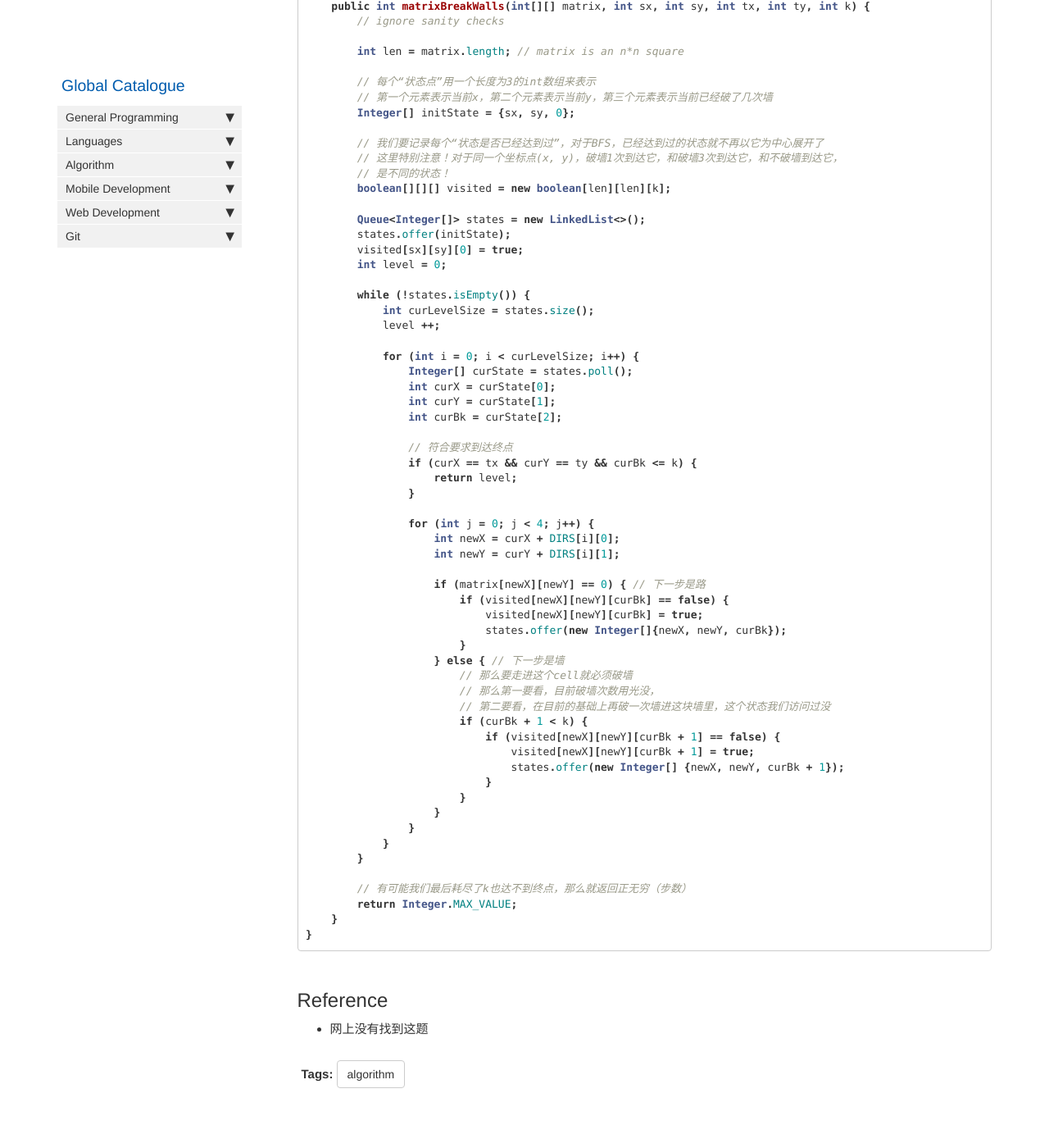
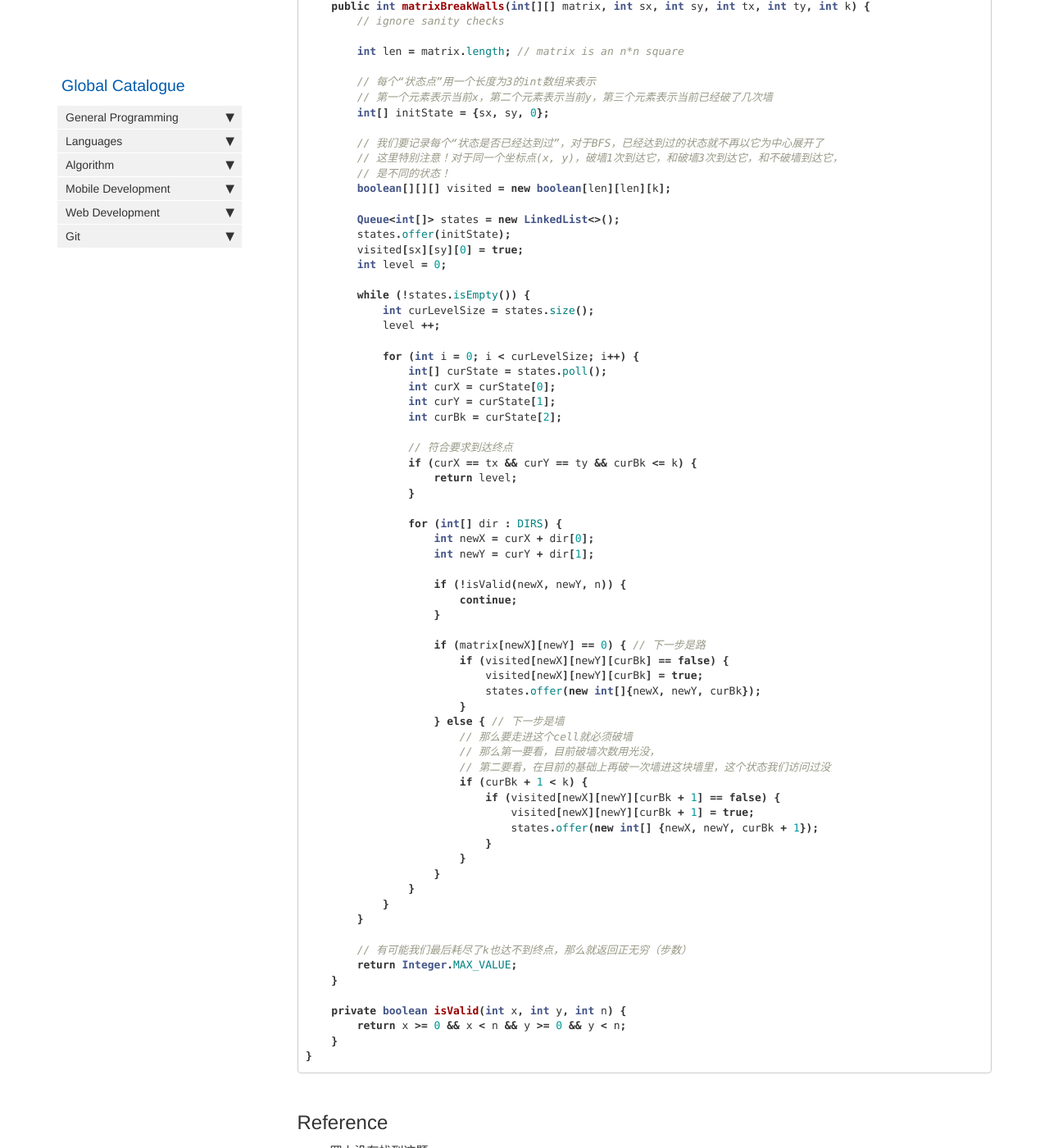
Before and after one commit to HungryOrc/hungryorc.github.io, a Jekyll site: the page built from pages/algorithm/algorithm_shortest_path_in_matrix_with_max_wall_breaking_counts.md, in a window 1280 px wide and 1400 px high, scrolled down 1278 px. Shown: the whole window at 82% size. Built offline with Jekyll 4.4.1, drawn with Linux system fonts in a browser that asks for light colours; nearby versions of some CDN libraries; comment, search, counter and statistics services are not loaded.

Commit message:
Update algorithm_shortest_path_in_matrix_with_max_wall_breaking_counts.md

````diff
--- a/pages/algorithm/algorithm_shortest_path_in_matrix_with_max_wall_breaking_counts.md
+++ b/pages/algorithm/algorithm_shortest_path_in_matrix_with_max_wall_breaking_counts.md
@@ -49,14 +49,14 @@ public class Solution {
 
         // 每个“状态点”用一个长度为3的int数组来表示
         // 第一个元素表示当前x，第二个元素表示当前y，第三个元素表示当前已经破了几次墙
-        Integer[] initState = {sx, sy, 0};
+        int[] initState = {sx, sy, 0};
 
         // 我们要记录每个“状态是否已经达到过”，对于BFS，已经达到过的状态就不再以它为中心展开了
         // 这里特别注意！对于同一个坐标点(x, y)，破墙1次到达它，和破墙3次到达它，和不破墙到达它，
         // 是不同的状态！
         boolean[][][] visited = new boolean[len][len][k];
 
-        Queue<Integer[]> states = new LinkedList<>();
+        Queue<int[]> states = new LinkedList<>();
         states.offer(initState);
         visited[sx][sy][0] = true;
         int level = 0;
@@ -66,7 +66,7 @@ public class Solution {
             level ++;
 
             for (int i = 0; i < curLevelSize; i++) {
-                Integer[] curState = states.poll();
+                int[] curState = states.poll();
                 int curX = curState[0];
                 int curY = curState[1];
                 int curBk = curState[2];
@@ -76,14 +76,18 @@ public class Solution {
                     return level;
                 }
 
-                for (int j = 0; j < 4; j++) {
-                    int newX = curX + DIRS[i][0];
-                    int newY = curY + DIRS[i][1];
+                for (int[] dir : DIRS) {
+                    int newX = curX + dir[0];
+                    int newY = curY + dir[1];
+
+                    if (!isValid(newX, newY, n)) {
+                        continue;
+                    }
 
                     if (matrix[newX][newY] == 0) { // 下一步是路
                         if (visited[newX][newY][curBk] == false) {
                             visited[newX][newY][curBk] = true;
-                            states.offer(new Integer[]{newX, newY, curBk});
+                            states.offer(new int[]{newX, newY, curBk});
                         }
                     } else { // 下一步是墙
                         // 那么要走进这个cell就必须破墙
@@ -92,7 +96,7 @@ public class Solution {
                         if (curBk + 1 < k) {
                             if (visited[newX][newY][curBk + 1] == false) {
                                 visited[newX][newY][curBk + 1] = true;
-                                states.offer(new Integer[] {newX, newY, curBk + 1});
+                                states.offer(new int[] {newX, newY, curBk + 1});
                             }
                         }
                     }
@@ -103,6 +107,10 @@ public class Solution {
         // 有可能我们最后耗尽了k也达不到终点，那么就返回正无穷（步数）
         return Integer.MAX_VALUE;
     }
+
+    private boolean isValid(int x, int y, int n) {
+        return x >= 0 && x < n && y >= 0 && y < n;
+    }
 }
 ```
 
````
